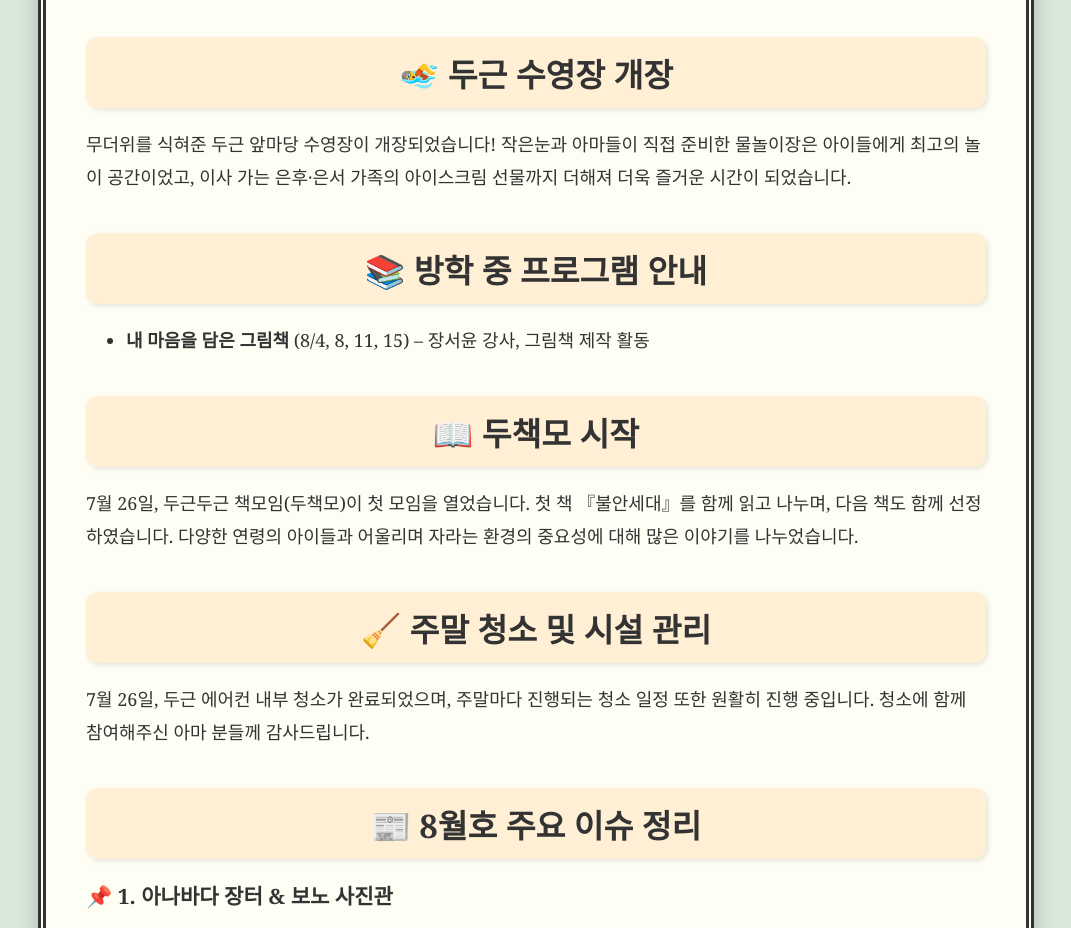
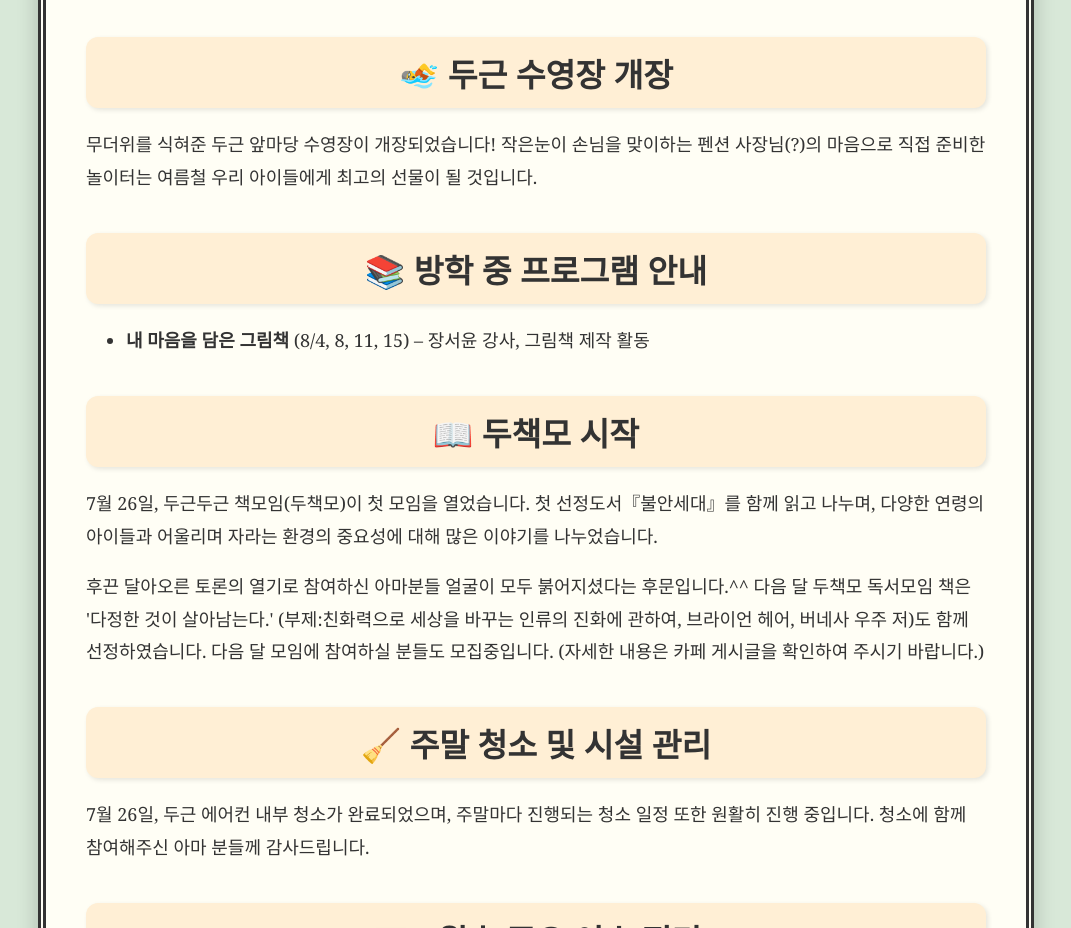
Before and after one commit to dgdg-news/august2025, a plain HTML site: page index.html in a window 1280 px wide. Shown: the part 1829-2757 px from the top of the page, without its empty margins (104-1175 px from the left). Drawn offline with Linux system fonts and the light colour scheme.

Commit message:
Update index.html

```diff
--- a/index.html
+++ b/index.html
@@ -173,7 +173,7 @@
 
     <div class="section">
   <h2>🏊 두근 수영장 개장</h2>
-  <p>무더위를 식혀준 두근 앞마당 수영장이 개장되었습니다! 작은눈과 아마들이 직접 준비한 물놀이장은 아이들에게 최고의 놀이 공간이었고, 이사 가는 은후·은서 가족의 아이스크림 선물까지 더해져 더욱 즐거운 시간이 되었습니다.</p>
+  <p>무더위를 식혀준 두근 앞마당 수영장이 개장되었습니다! 작은눈이 손님을 맞이하는 펜션 사장님(?)의 마음으로 직접 준비한 놀이터는 여름철 우리 아이들에게 최고의 선물이 될 것입니다.</p>
     </div>
 
     <div class="section">
@@ -185,7 +185,8 @@
 
     <div class="section">
       <h2>📖 두책모 시작</h2>
-      <p>7월 26일, 두근두근 책모임(두책모)이 첫 모임을 열었습니다. 첫 책 『불안세대』를 함께 읽고 나누며, 다음 책도 함께 선정하였습니다. 다양한 연령의 아이들과 어울리며 자라는 환경의 중요성에 대해 많은 이야기를 나누었습니다.</p>
+      <p>7월 26일, 두근두근 책모임(두책모)이 첫 모임을 열었습니다. 첫 선정도서『불안세대』를 함께 읽고 나누며, 다양한 연령의 아이들과 어울리며 자라는 환경의 중요성에 대해 많은 이야기를 나누었습니다.</p>
+      <p>후끈 달아오른 토론의 열기로 참여하신 아마분들 얼굴이 모두 붉어지셨다는 후문입니다.^^ 다음 달 두책모 독서모임 책은 '다정한 것이 살아남는다.' (부제:친화력으로 세상을 바꾸는 인류의 진화에 관하여, 브라이언 헤어, 버네사 우주 저)도 함께 선정하였습니다. 다음 달 모임에 참여하실 분들도 모집중입니다. (자세한 내용은 카페 게시글을 확인하여 주시기 바랍니다.)</p>
     </div>
 
 
```
